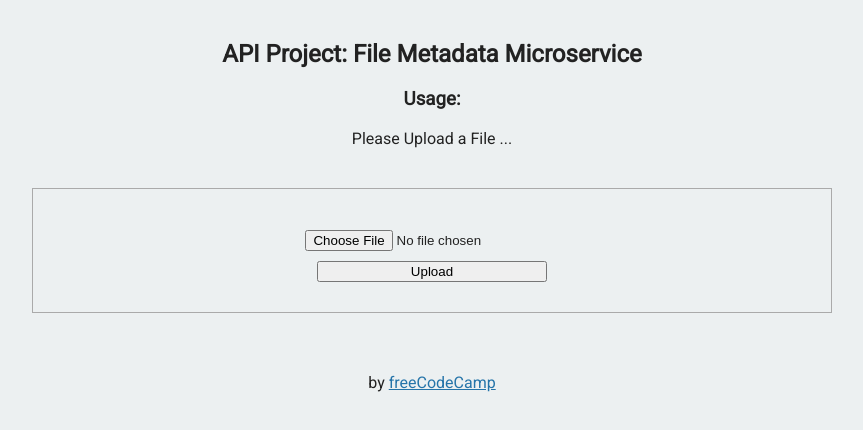
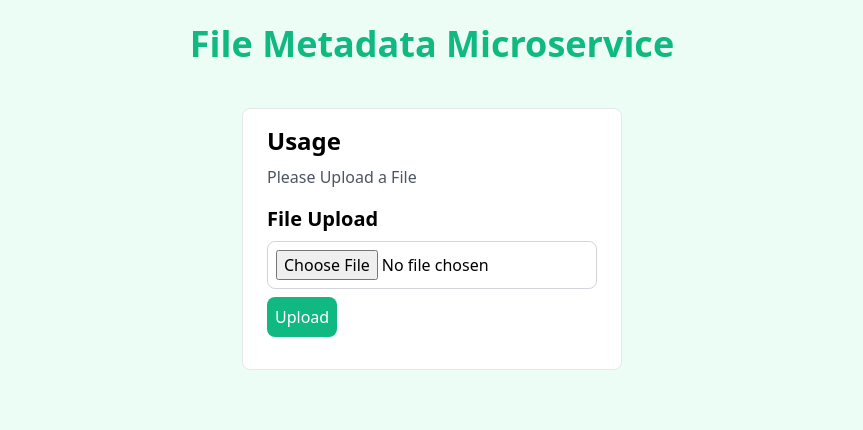
Before and after one commit to hackodes/Projects, a website: page BackEndDevelopmentAndAPIs/FileMetadataMicroservice/views/index.html in a window 1280 px wide. Shown: the whole page, without its empty margins (208-1071 px from the left). Drawn offline with Linux system fonts and the light colour scheme.

Commit message:
Add tailwind styles

```diff
--- /dev/null
+++ b/BackEndDevelopmentAndAPIs/FileMetadataMicroservice/public/input.css
@@ -0,0 +1,3 @@
+@tailwind base;
+@tailwind components;
+@tailwind utilities;
--- /dev/null
+++ b/BackEndDevelopmentAndAPIs/FileMetadataMicroservice/tailwind.config.js
@@ -0,0 +1,8 @@
+/** @type {import('tailwindcss').Config} */
+module.exports = {
+    content: ["./views/**/*.{html,js}"],
+    theme: {
+      extend: {},
+    },
+    plugins: [],
+  }
--- a/BackEndDevelopmentAndAPIs/FileMetadataMicroservice/views/index.html
+++ b/BackEndDevelopmentAndAPIs/FileMetadataMicroservice/views/index.html
@@ -1,34 +1,36 @@
 <!DOCTYPE html>
+<html lang="en">
 
-<html>
 <head>
-      <title>File Metadata</title>
-      <link rel="shortcut icon" href="https://cdn.freecodecamp.org/universal/favicons/favicon-32x32.png" type="image/x-icon"/>
-      <link href="https://fonts.googleapis.com/css?family=Roboto" rel="stylesheet" type="text/css">
-      <link href="/public/style.css" rel="stylesheet" type="text/css">
+  <meta charset="UTF-8">
+  <meta name="viewport" content="width=device-width, initial-scale=1.0">
+  <title>File Metadata Microservice</title>
+  <link href="/public/output.css" rel="stylesheet" type="text/css">
 </head>
 
-   <body>
-      <div class="container">
-        <h2>API Project: File Metadata Microservice</h2>
-
-        <h3>Usage:</h3>
-        <p>
-          Please Upload a File ...
+<body class="bg-emerald-50">
+  <h1 class="text-4xl font-semibold text-emerald-500 p-6 text-center">File Metadata Microservice</h1>
+  <div class="view  flex justify-center m-5">
+    <div class="flex flex-col border rounded-lg p-6 bg-white">
+      <section class="flex flex-col justify-center">
+        <h2 class="text-xl md:text-2xl font-semibold mb-2 -mt-2">Usage</h2>
+        <p class="text-gray-600">
+          Please Upload a File
         </p>
-        <div class="view">
-          <h4 id="output"></h4>
-          <form enctype="multipart/form-data" method="POST" action="/api/fileanalyse">
-            <input id="inputfield" type="file" name="upfile">
-            <input id="button" type="submit" value="Upload">
+      </section>
+      <div class="mt-4">
+        <h3 class="text-lg md:text-xl font-semibold mb-2">File Upload</h3>
+        <form enctype="multipart/form-data" method="POST" action="/api/fileanalyse" class="mb-2">
+          <input id="inputfield" type="file" name="upfile" class="block border border-gray-300 p-2 rounded-lg ">
+          <button id="button"
+            class="bg-emerald-500 text-white p-2 mt-2 rounded-lg hover:bg-emerald-600 transition duration-300 ease-in-out">
+            Upload
+          </button>
         </form>
       </div>
     </div>
-      <div class="footer">
-        <p>
-          by
-          <a href="http://www.freecodecamp.com">freeCodeCamp</a>
-        </p>
+    <div class="text-gray-600" id="output"></div>
   </div>
 </body>
+
 </html>
```
Also changed, not shown: BackEndDevelopmentAndAPIs/FileMetadataMicroservice/package.json (+6 -2 lines), BackEndDevelopmentAndAPIs/FileMetadataMicroservice/public/output.css (added), 1 other file. Lines whose indentation alone changed are shown as unchanged.
